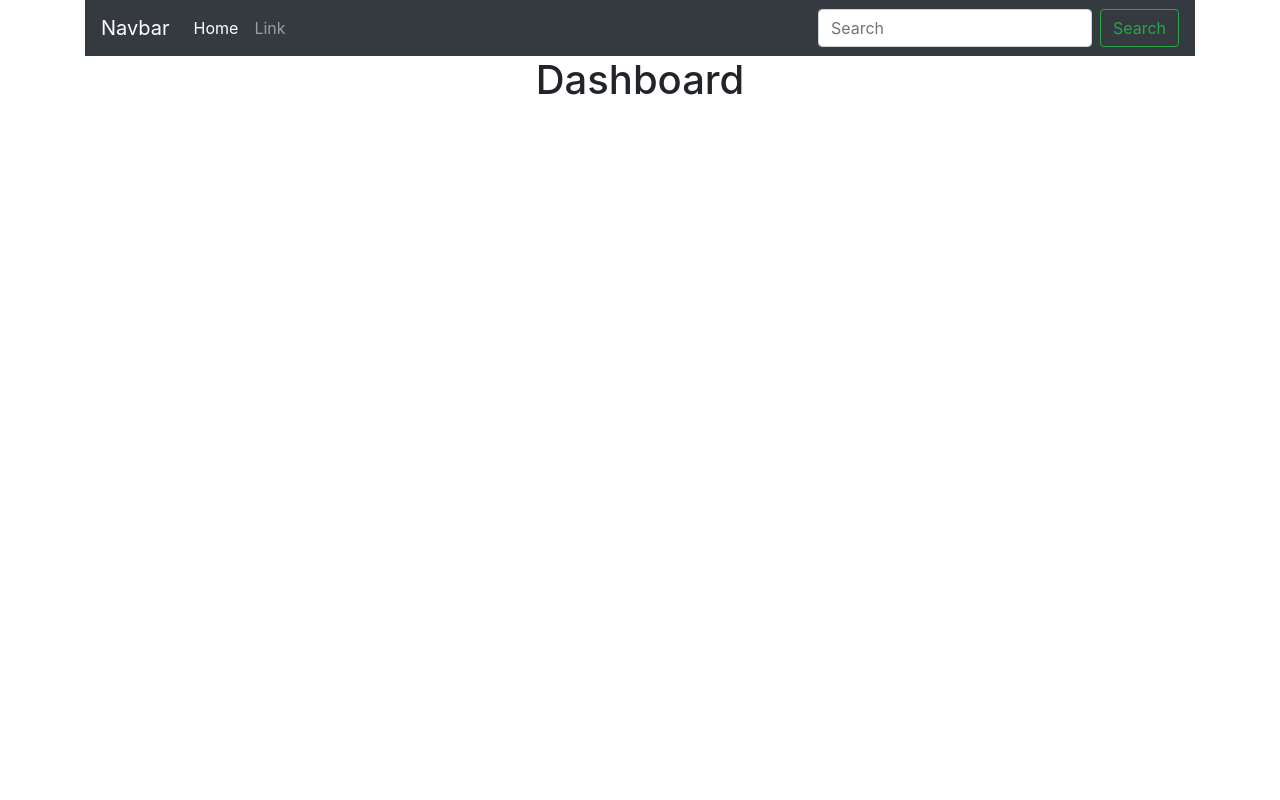
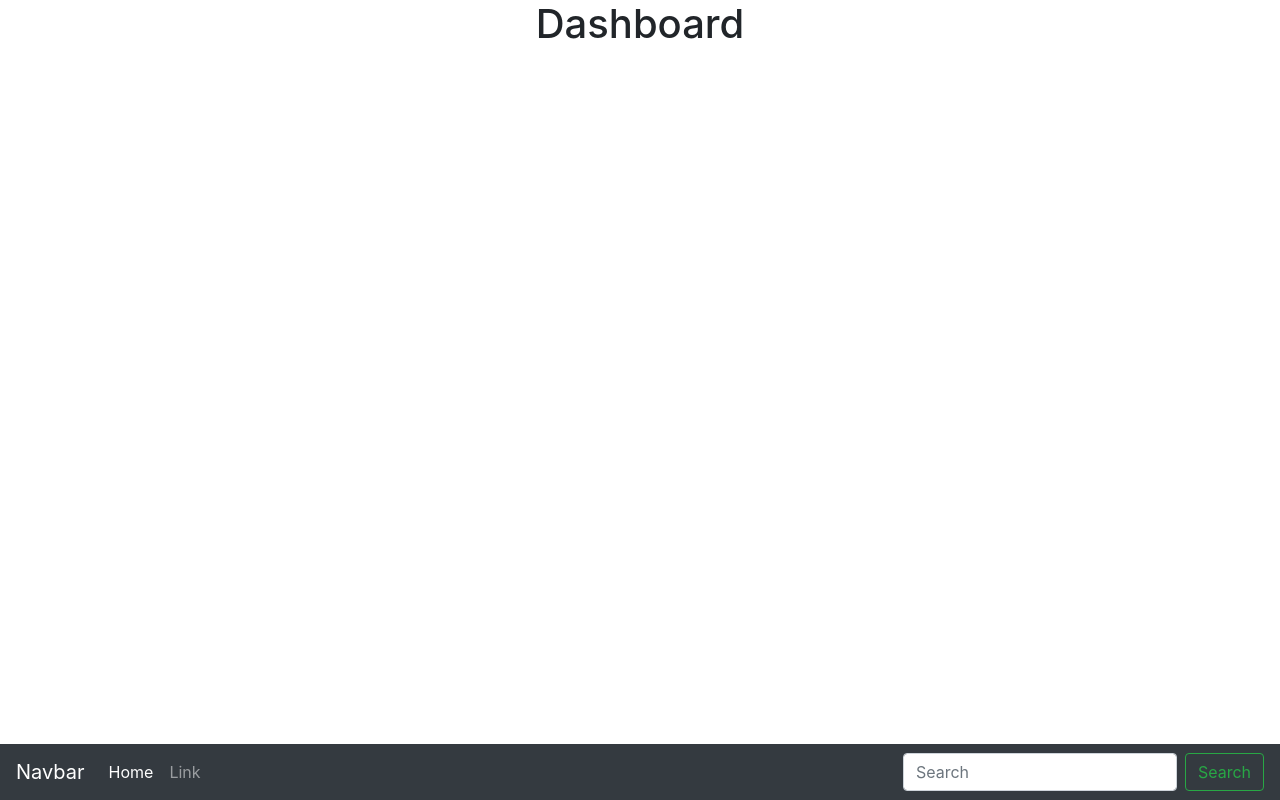
Before and after one commit to henokali1/AES, a Django app: page / in a window 1280 px wide. Run offline with Django 3.2, Linux system fonts and the light colour scheme; data that the repository does not hold is empty; some libraries are stand-ins or nearby versions.

Commit message:
navbar bottom

```diff
--- a/pages/templates/pages/base.html
+++ b/pages/templates/pages/base.html
@@ -12,7 +12,7 @@
 </head>
 <body>
     <div class="container">
-        <nav class="navbar navbar-expand-lg navbar-dark bg-dark">
+        <nav class="navbar navbar-expand-lg navbar-dark bg-dark fixed-bottom">
             <a class="navbar-brand" href="#">Navbar</a>
             <button class="navbar-toggler" type="button" data-toggle="collapse" data-target="#navbarSupportedContent" aria-controls="navbarSupportedContent" aria-expanded="false" aria-label="Toggle navigation">
               <span class="navbar-toggler-icon"></span>
```
